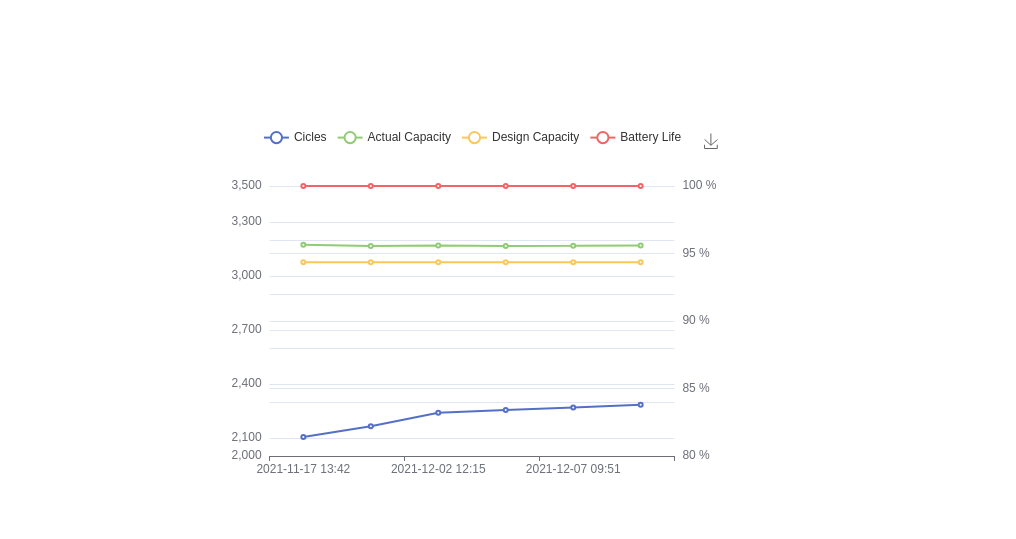
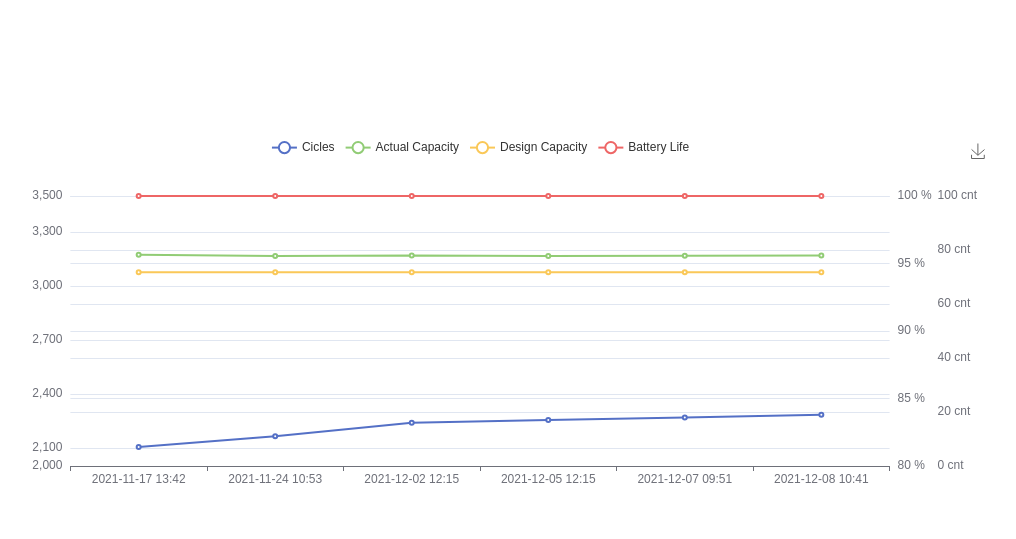
Before and after one commit to ettingshausen/iPhone13Pro-battery-capacity, a website: page index.html in a window 1280 px wide. Shown: the whole page, without its empty margins (168-1184 px from the left). Drawn offline with nearby package versions, Linux system fonts and the light colour scheme.

```diff
--- a/index.html
+++ b/index.html
@@ -6,21 +6,21 @@
     <script src="https://cdn.bootcdn.net/ajax/libs/jquery/3.6.0/jquery.min.js"></script>
     <style>
         #main {
-            margin-left: 30%;
-            margin-top: 10%;
-            width: 40%;
+            padding: 10%;
             height: 400px;
         }
     </style>
 </head>
 
-<body>
+<body style="width: 100%;">
     <div id="main"></div>
     <script>
 
+        var myChart = null;
+
         $.getJSON('./data.json', function (data) {
             var chartDom = document.getElementById('main');
-            var myChart = echarts.init(chartDom);
+            myChart = echarts.init(chartDom);
 
             var option = {
 
@@ -58,7 +58,7 @@
                     min: 0,
                     max: 100,
                     position: 'right',
-                    offset: 60,
+                    offset: 40,
                     axisLabel: {
                         formatter: '{value} cnt'
                     }
@@ -96,6 +96,9 @@
         })
 
 
+        window.onresize = function () {
+            myChart.resize();
+        };
 
 
     </script>
```
Also changed, not shown: package.json (added, +11 -0 lines), 2 other files.
